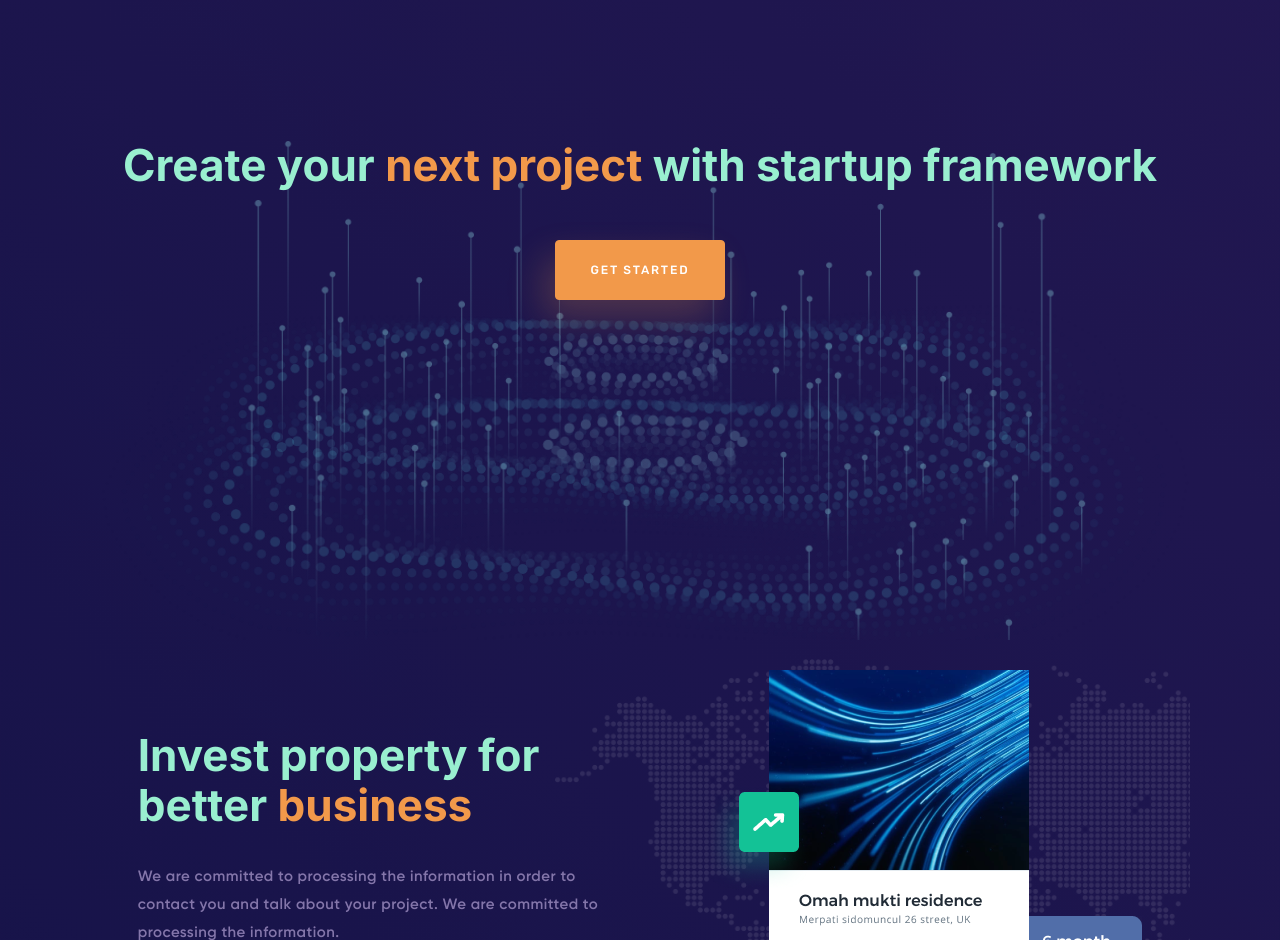
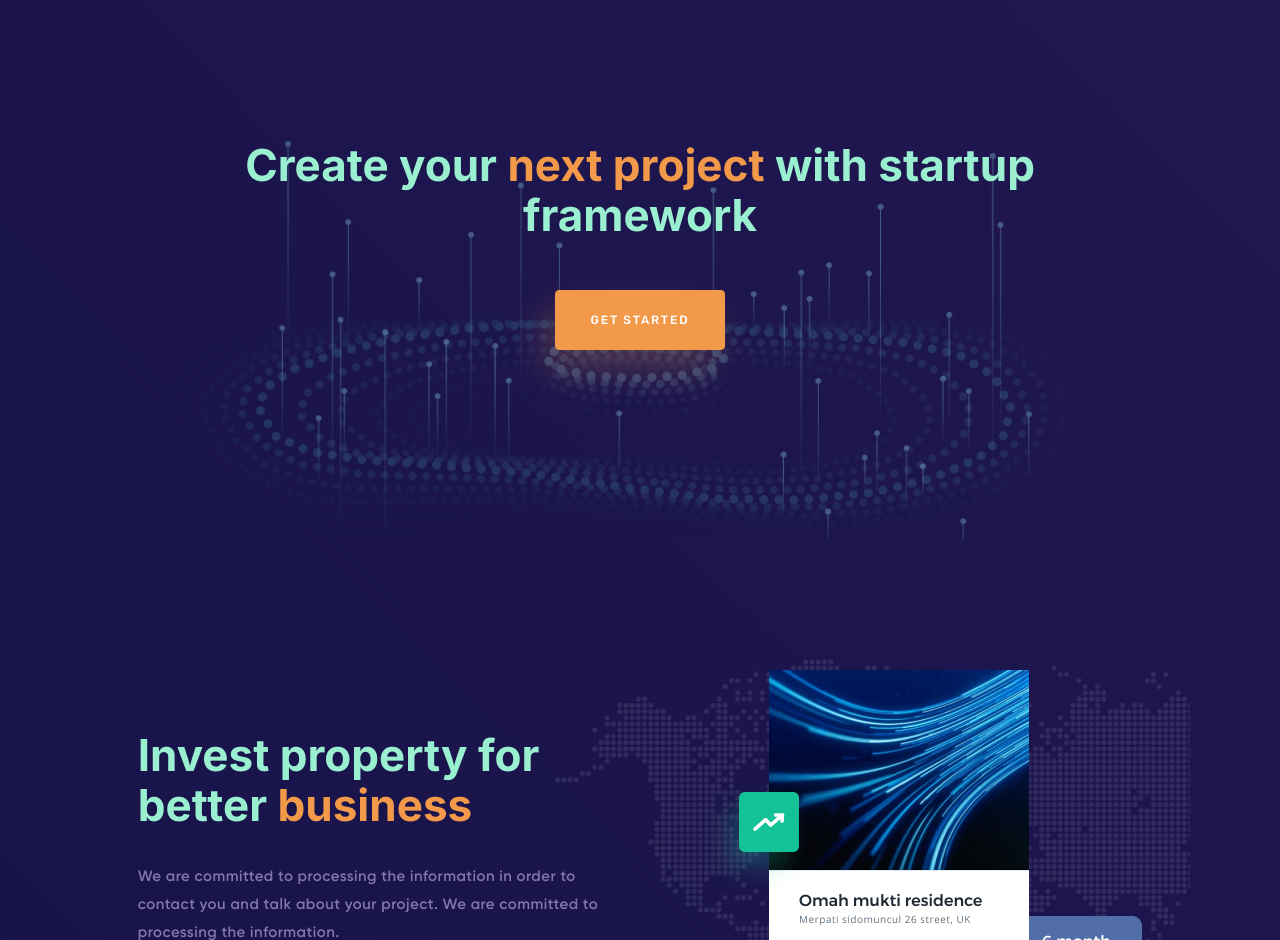
Before and after one commit to Blank-form/ManyReasons, a plain HTML site: page index.html in a window 1280 px wide. Shown: the part 2440-3380 px from the top of the page. Drawn offline with Linux system fonts and the light colour scheme.

Commit message:
Update index.html

```diff
--- a/index.html
+++ b/index.html
@@ -44,7 +44,7 @@
                         <p>Watch preview</p>
                     </div>
                 </div>
-                <div><img src="Photo/People.png" alt="people_png" class="people_png"></div>
+                <div class="people_margin"><img src="Photo/People.png" alt="people_png" class="people_png"></div>
             </div>
         </div>
     </header>
@@ -146,9 +146,8 @@
         </div>
     </section>
     <div class="container distance">
-        <div class="Frames"></div>
         <div class="Create">
-            <h1 class="h1_center">Create your <span class="orange_word"> next project</span> with startup framework</h1>
+            <h1 class="h1_center">Create your <span class="orange_word"> next project</span> with startup <br>   framework</h1>
             <div class="cap_block">
                 <a href="#" class="btns btn_Firstbckg btn_animation">get started</a>
             </div>
```
